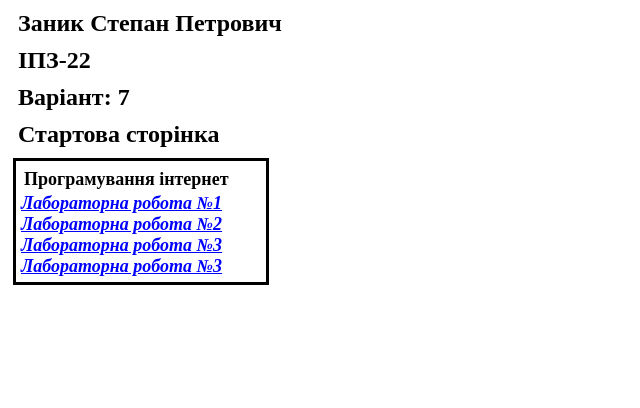
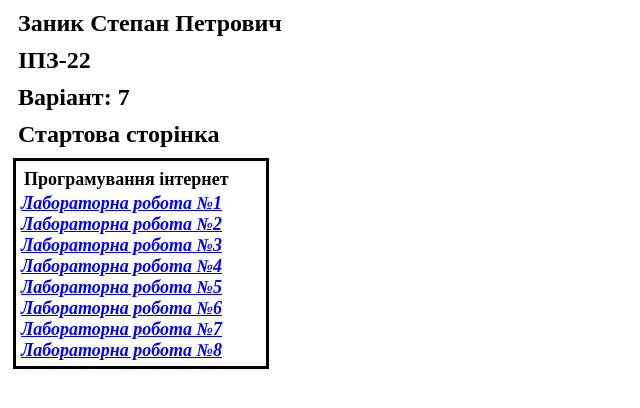
Before and after one commit to ZanykStepan/stepanzanyk.github.io, a plain HTML site: page index.html in a window 1280 px wide. Shown: the whole page, without its empty margins (0-640 px from the left). Drawn offline with Linux system fonts and the light colour scheme.

Commit message:
update index.html

```diff
--- a/index.html
+++ b/index.html
@@ -19,8 +19,11 @@
     <a href="internetprogramming/lab1/lab1.html">Лабораторна робота №1</a>
     <a href="internetprogramming/lab2/lab2.html">Лабораторна робота №2</a>
     <a href="internetprogramming/lab3/lab3.html">Лабораторна робота №3</a>
-    <a href="internetprogramming/lab4/lab4.html">Лабораторна робота №3</a>
-
+    <a href="internetprogramming/lab4/lab4.html">Лабораторна робота №4</a>
+    <a href="internetprogramming/lab5/lab5.html">Лабораторна робота №5</a>
+    <a href="internetprogramming/lab6/lab6.html">Лабораторна робота №6</a>
+    <a href="internetprogramming/lab7/lab7.html">Лабораторна робота №7</a>
+    <a href="internetprogramming/lab8/lab8.html">Лабораторна робота №8</a>
 </div>
 </body>
 </html>
```
